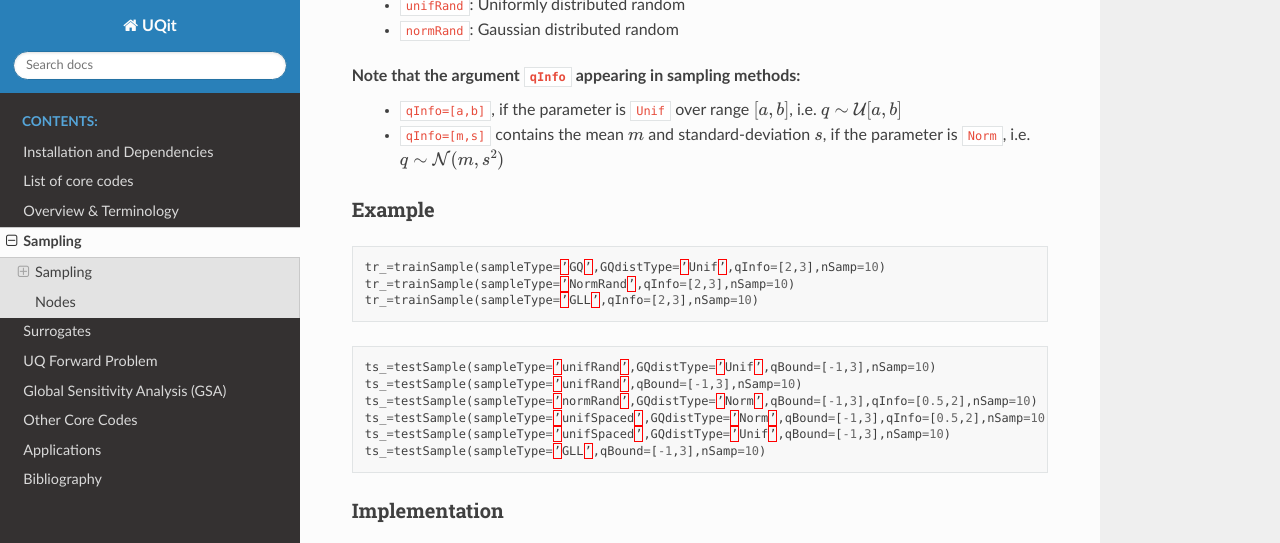
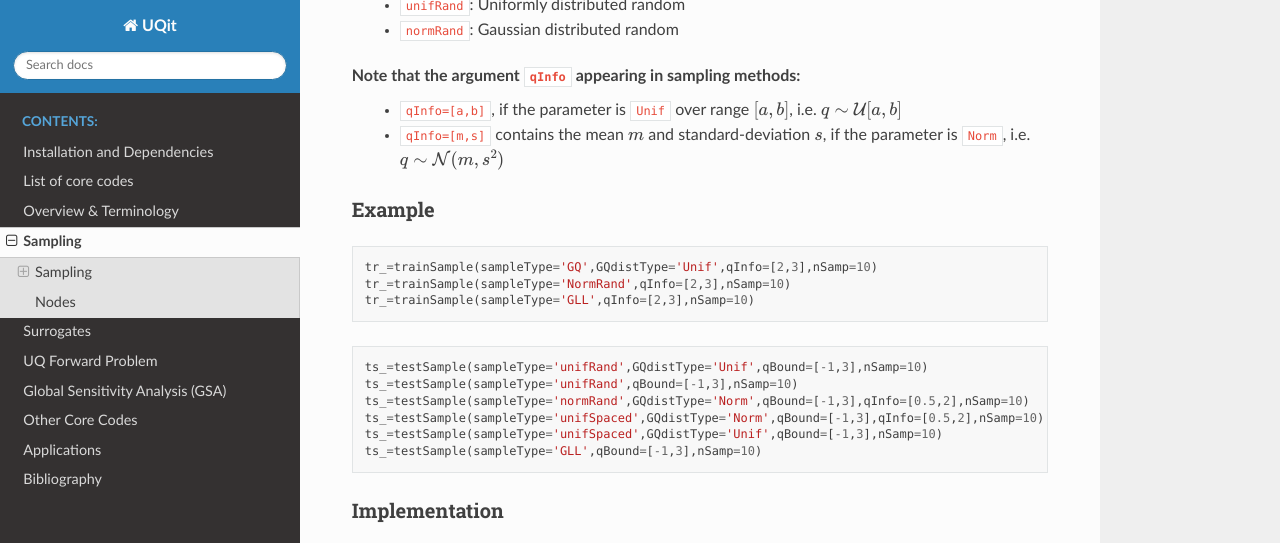
Before and after one commit to KTH-Nek5000/UQit, a Sphinx documentation site: the page built from docs/source/UQit_core_/sampling.rst, in a window 1280 px wide and 900 px high, scrolled down 786 px, cut to the strip 0-543 px from the top of the window. Built offline with Sphinx 7.4.7 and the Read the Docs theme 2.0.0, drawn with Linux system fonts in a browser that asks for light colours.

Commit message:
added code blocks fixed

```diff
--- a/docs/source/UQit_core_/sampling.rst
+++ b/docs/source/UQit_core_/sampling.rst
@@ -40,19 +40,18 @@ Example
 
 .. code-block:: python
 
-   tr_=trainSample(sampleType=’GQ’,GQdistType=’Unif’,qInfo=[2,3],nSamp=10)
-   tr_=trainSample(sampleType=’NormRand’,qInfo=[2,3],nSamp=10)
-   tr_=trainSample(sampleType=’GLL’,qInfo=[2,3],nSamp=10)
-
+   tr_=trainSample(sampleType='GQ',GQdistType='Unif',qInfo=[2,3],nSamp=10)
+   tr_=trainSample(sampleType='NormRand',qInfo=[2,3],nSamp=10)
+   tr_=trainSample(sampleType='GLL',qInfo=[2,3],nSamp=10)
 
 .. code-block:: python
 
-   ts_=testSample(sampleType=’unifRand’,GQdistType=’Unif’,qBound=[-1,3],nSamp=10)
-   ts_=testSample(sampleType=’unifRand’,qBound=[-1,3],nSamp=10)
-   ts_=testSample(sampleType=’normRand’,GQdistType=’Norm’,qBound=[-1,3],qInfo=[0.5,2],nSamp=10)
-   ts_=testSample(sampleType=’unifSpaced’,GQdistType=’Norm’,qBound=[-1,3],qInfo=[0.5,2],nSamp=10)
-   ts_=testSample(sampleType=’unifSpaced’,GQdistType=’Unif’,qBound=[-1,3],nSamp=10)
-   ts_=testSample(sampleType=’GLL’,qBound=[-1,3],nSamp=10)
+   ts_=testSample(sampleType='unifRand',GQdistType='Unif',qBound=[-1,3],nSamp=10)
+   ts_=testSample(sampleType='unifRand',qBound=[-1,3],nSamp=10)
+   ts_=testSample(sampleType='normRand',GQdistType='Norm',qBound=[-1,3],qInfo=[0.5,2],nSamp=10)
+   ts_=testSample(sampleType='unifSpaced',GQdistType='Norm',qBound=[-1,3],qInfo=[0.5,2],nSamp=10)
+   ts_=testSample(sampleType='unifSpaced',GQdistType='Unif',qBound=[-1,3],nSamp=10)
+   ts_=testSample(sampleType='GLL',qBound=[-1,3],nSamp=10)
 
 
 Implementation
```
